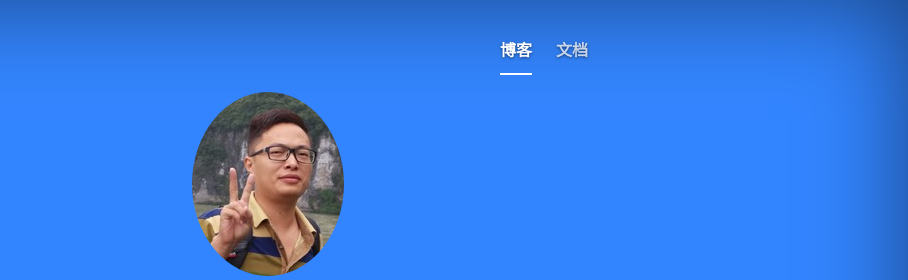
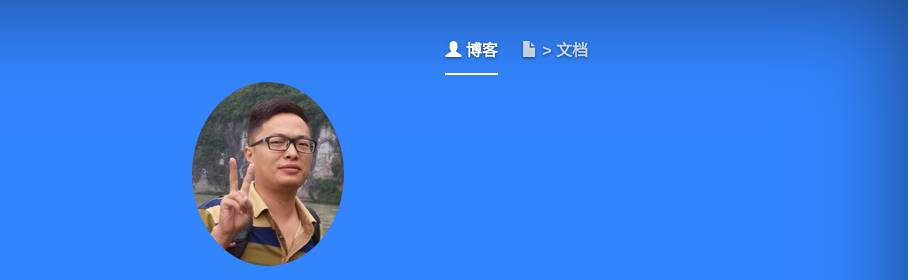
Before and after one commit to fuyajun1983cn/fuyajun1983cn.github.io, a plain HTML site: page index.html in a window 1280 px wide. Shown: the top 280 px of the page, 372-1280 px from the left. Drawn offline with Linux system fonts and the light colour scheme; a web font is replaced by a local one.

Commit message:
adjust cover content

```diff
--- a/index.html
+++ b/index.html
@@ -58,8 +58,8 @@
               <img class="masthead-brand" src="img/logo.png">
               <nav>
                 <ul class="nav masthead-nav">
-                  <li class="active"><a href="http://blog.ifjy.me/">博客</a></li>
-                  <li><a href="#">文档</a></li>
+                  <li class="active"><a href="http://blog.ifjy.me/"><span class="glyphicon glyphicon-user"></span> 博客</a></li>
+                  <li><a href="#"><span class="glyphicon glyphicon-file"></span> > 文档</a></li>
                 </ul>
               </nav>
             </div>
@@ -73,7 +73,7 @@
                 不积跬步,无以至千里; 不积小流,无以成江海 <br>—— 荀子《劝学篇》
 
             </p>
-            <p class="lead">This site is my personal website where you can find my online documents and blog essays, anytime you can drop me an email to fuyajun1983cn@163.com</p>
+          <!-->  <p class="lead">This site is my personal website where you can find my online documents and blog essays, anytime you can drop me an email to fuyajun1983cn@163.com</p> -->
             <p class="lead">
               <a href="http://blog.ifjy.me/" class="btn btn-lg btn-default">进入我的博客</a>
             </p>
```
